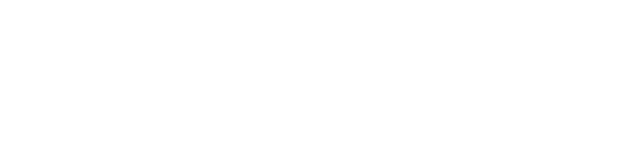
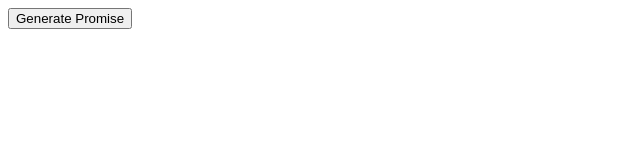
Before and after one commit to acciojob/js-promise-update-text-Cuckss, a website: page main.html in a window 1280 px wide. Shown: the whole page, without its empty margins (0-640 px from the left). Drawn offline with Linux system fonts and the light colour scheme.

Commit message:
created a submission

```diff
--- a/main.html
+++ b/main.html
@@ -8,7 +8,7 @@
   <body>
     <!-- do not modify this file -->
     <div id="output"></div>
-
+   <button onclick="test()">Generate Promise</button>
     <script type="text/javascript" src="./script.js"></script>
   </body>
 </html>
--- a/script.js
+++ b/script.js
@@ -1 +1,13 @@
 //your JS code here. If required.
+function test(){
+	let prom=new Promise((resolve)=>{
+		setTimeOut(()=>{
+			resolve("Hello, world!")
+		},1000)
+	});
+	prom.then((data)=>{
+		let text=document.createElement("div");
+		text.innerText=data;
+		document.body.append(text);
+	})
+}
```
